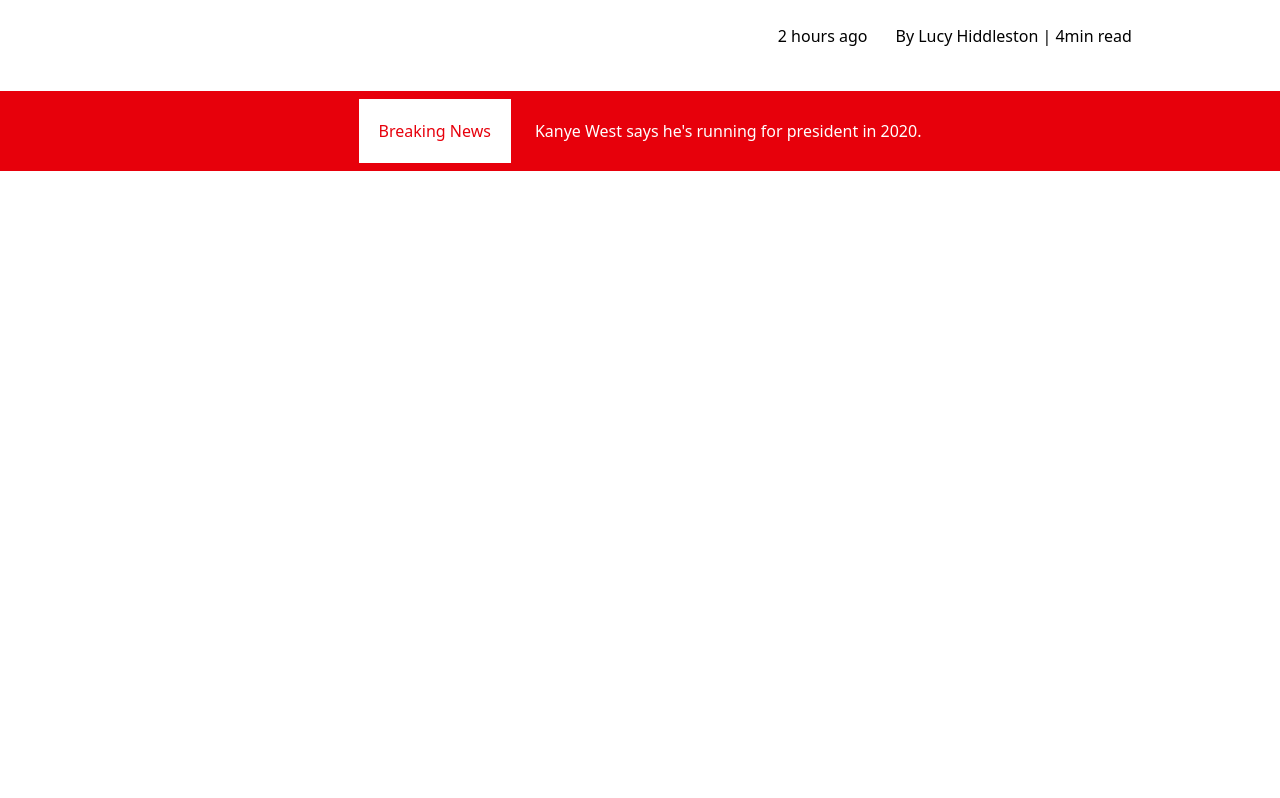
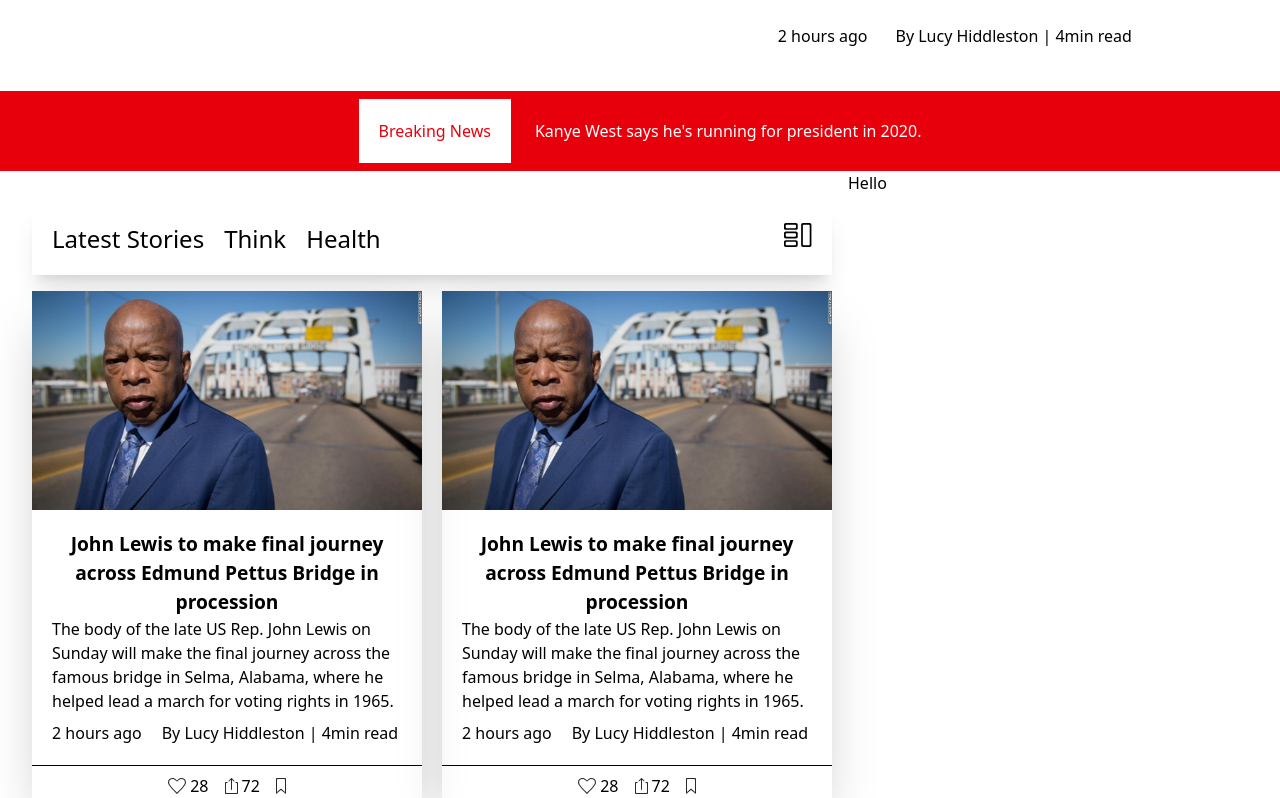
Before and after one commit to mohamedreda18/News, a React (Vite) app in the folder my-app/: page / in a window 1280 px wide. Shown: the part 487-1285 px from the top of the page. Before the commit the page ends 800 px from the top, so only its background shows below. Built offline with nearby package versions, Linux system fonts and the light colour scheme.

Commit message:
Article card

```diff
--- /dev/null
+++ b/my-app/src/components/ArticleCard.jsx
@@ -0,0 +1,46 @@
+import React from 'react'
+import image1 from '../assets/image1.png'
+
+const ArticleCard = () => {
+    return (
+            <div className='shadow-2xl'>
+                <img src={image1} alt="" />
+                <div className='p-5 space-y-2 '>
+                    <div className='text flex flex-col '>
+                        <h2 className='text-center font-bold text-[1.2rem]'>John Lewis to make final journey across Edmund Pettus Bridge in procession</h2>
+                        <p className=''>The body of the late US Rep. John Lewis on Sunday will make the final journey across the famous bridge in Selma, Alabama, where he helped lead a march for voting rights in 1965.</p>
+                    </div>
+                    <div className='lower space-x-5'>
+                        <span>2 hours ago</span>
+                        <span className='font-light'>By Lucy Hiddleston  |  4min read</span>
+                    </div>
+                </div>
+                <footer className='flex pt-2 px-5 space-x-4 justify-center border-t-[1px]'>
+                    <div className='flex items-center space-x-1'>
+                        <span><svg width="18" height="16" viewBox="0 0 18 16" fill="none" xmlns="http://www.w3.org/2000/svg">
+                            <path fill-rule="evenodd" clip-rule="evenodd" d="M9 16C9 16 0 7.64952 0 4.68445C0 1.52744 1.64588 0 5.0625 0C6.75 0 9 2.5811 9 2.5811C9 2.5811 11.25 0 12.9375 0C16.3541 0 18 1.52644 18 4.68445C18 7.64952 9 16 9 16ZM12.9375 1.03264C12.0499 1.03264 9 3.61179 9 3.61179C9 3.61179 5.949 1.03264 5.0625 1.03264C2.07225 1.03264 1.125 2.15932 1.125 4.82149C1.125 7.32371 9 14.4504 9 14.4504C9 14.4504 16.875 7.32371 16.875 4.82149C16.875 2.15932 15.9277 1.03264 12.9375 1.03264Z" fill="#2A2A2A" />
+                        </svg>
+                        </span>
+                        <span>28</span>
+                    </div>
+                    <div className='flex items-center space-x-1'>
+                        <span><svg width="13" height="16" viewBox="0 0 13 16" fill="none" xmlns="http://www.w3.org/2000/svg">
+                            <path fill-rule="evenodd" clip-rule="evenodd" d="M12 16H1C0.447 16 0 15.553 0 15.001V5C0 4.448 0.447 4 1 4H2.5V5H1.5C1.224 5 1 5.225 1 5.5V14.5C1 14.777 1.224 15.001 1.5 15.001H11.5C11.775 15.001 12 14.777 12 14.5V5.5C12 5.225 11.775 5 11.5 5H10.5V4H12C12.552 4 13 4.448 13 5V15.001C13 15.553 12.552 16 12 16ZM8.66602 3.35693L7 1.69092V11.5C7 11.776 6.775 12 6.5 12C6.224 12 6 11.776 6 11.5V1.69092L4.33301 3.35693C4.14301 3.54793 3.83294 3.54793 3.64294 3.35693C3.45294 3.16793 3.45294 2.85697 3.64294 2.66797L6.11304 0.196899C6.11604 0.192899 6.122 0.191012 6.125 0.187012C6.136 0.174012 6.13204 0.154968 6.14404 0.141968C6.16304 0.123968 6.18996 0.129967 6.20996 0.115967C6.28396 0.0559668 6.36995 0.0149346 6.47095 0.00793457C6.47895 0.00793457 6.48604 0.00292969 6.49304 0.00292969C6.49604 0.00292969 6.49798 0 6.50098 0C6.50398 0 6.50603 0.00192969 6.50903 0.00292969C6.51503 0.00192969 6.51902 0.00598145 6.52502 0.00598145C6.64402 0.0119814 6.75196 0.0589346 6.83496 0.132935C6.84196 0.139935 6.85301 0.136944 6.85901 0.142944C6.86501 0.150944 6.86202 0.161969 6.86902 0.167969C6.87302 0.171969 6.87198 0.179937 6.87598 0.184937L9.35803 2.66797C9.54903 2.85697 9.54903 3.16793 9.35803 3.35693C9.16603 3.54893 8.85702 3.54893 8.66602 3.35693Z" fill="#2A2A2A" />
+                        </svg>
+                        </span>
+                        <span>72</span>
+                    </div>
+                    <div className='flex items-center space-x-1'>
+                        <span><svg width="10" height="16" viewBox="0 0 10 16" fill="none" xmlns="http://www.w3.org/2000/svg">
+                            <path fill-rule="evenodd" clip-rule="evenodd" d="M5 12L0 16V1C0 0.447715 0.447715 0 1 0H9C9.55228 0 10 0.447715 10 1V16L5 12ZM9 2C9 1.44772 8.55229 1 8 1H2C1.44772 1 1 1.44772 1 2V14L5 10.5L9 14V2Z" fill="#2A2A2A" />
+                        </svg>
+                        </span>
+                    </div>
+                </footer>
+
+            </div>
+
+    )
+}
+
+export default ArticleCard
--- a/my-app/src/components/BreakingNews.jsx
+++ b/my-app/src/components/BreakingNews.jsx
@@ -2,8 +2,8 @@
 
 const BreakingNews = () => {
   return (
-    <div className="w-full bg-red-600 flex justify-center h-[80px] items-center space-x-6 mt-5">
-      <span className="bg-white  flex items-center text-red-600 p-5 ">
+    <div className="w-full sm:hidden bg-red-600 md:flex justify-center h-[80px] items-center space-x-6 mt-5">
+      <span className="bg-white   items-center text-red-600 p-5 ">
         Breaking News
       </span>
 
--- a/my-app/src/components/Header.jsx
+++ b/my-app/src/components/Header.jsx
@@ -17,7 +17,7 @@
 
 
     return (
-        <nav className="bg-white shadow-md sticky top-0 z-50 flex ">
+        <nav className="bg-white shadow-md sticky top-0 z-50 flex  mx-auto px-4">
             <div className="container mx-auto px-4 p-[14px]">
                 <div className="flex items-center justify-between h-16 ">
                     <Logo />
--- /dev/null
+++ b/my-app/src/components/MainContent.jsx
@@ -0,0 +1,16 @@
+import React from 'react'
+import NewsGrid from './NewsGrid'
+import SideBar from './SideBar'
+
+const MainContent = () => {
+  return (
+    <div className='"max-w-6xl mx-auto px-4 grid grid-cols-3'>
+    <div className='col-span-2'>
+      <NewsGrid />
+      </div>
+      <SideBar/>
+    </div>
+  )
+}
+
+export default MainContent
--- /dev/null
+++ b/my-app/src/components/NewsGrid.jsx
@@ -0,0 +1,29 @@
+import React from 'react'
+import { Link } from 'react-router'
+import ArticleCard from './ArticleCard'
+
+const NewsGrid = () => {
+    return (
+        <div className='"max-w-6xl mx-auto px-4  '>
+            <header className='flex justify-between p-5 bg-[#FFFFFf] shadow-xl mb-[1rem]  mt-[2rem]'>
+                <nav className='space-x-5'>
+                    <Link className='font-medium text-2xl'>Latest Stories</Link>
+                    <Link className='font-medium text-2xl'>Think</Link>
+                    <Link className='font-medium text-2xl'>Health</Link>
+                </nav>
+                <div>
+                    <svg width="28" height="24" viewBox="0 0 28 24" fill="none" xmlns="http://www.w3.org/2000/svg">
+                        <path fill-rule="evenodd" clip-rule="evenodd" d="M11.9992 24H1.71417C0.766232 24 0 23.2321 0 22.2858V18.8558C0 17.9096 0.766232 17.1417 1.71417 17.1417H11.9992C12.9454 17.1417 13.7133 17.9096 13.7133 18.8558V22.2858C13.7133 23.2321 12.9454 24 11.9992 24ZM11.9992 19.7129C11.9992 19.2415 11.6135 18.8558 11.1421 18.8558H2.57125C2.09814 18.8558 1.71417 19.2415 1.71417 19.7129V21.4271C1.71417 21.9019 2.09814 22.2858 2.57125 22.2858H11.1421C11.6135 22.2858 11.9992 21.9019 11.9992 21.4271V19.7129ZM11.9992 15.4275H1.71417C0.766232 15.4275 0 14.6613 0 13.7133V10.285C0 9.33878 0.766232 8.57083 1.71417 8.57083H11.9992C12.9454 8.57083 13.7133 9.33878 13.7133 10.285V13.7133C13.7133 14.6613 12.9454 15.4275 11.9992 15.4275ZM11.9992 11.1421C11.9992 10.6707 11.6135 10.285 11.1421 10.285H2.57125C2.09814 10.285 1.71417 10.6707 1.71417 11.1421V12.8562C1.71417 13.3311 2.09814 13.7133 2.57125 13.7133H11.1421C11.6135 13.7133 11.9992 13.3311 11.9992 12.8562V11.1421ZM11.9992 6.85834H1.71417C0.766232 6.85834 0 6.09211 0 5.14417V1.71417C0 0.769661 0.766232 0 1.71417 0H11.9992C12.9454 0 13.7133 0.769661 13.7133 1.71417V5.14417C13.7133 6.09211 12.9454 6.85834 11.9992 6.85834ZM11.9992 2.57125C11.9992 2.09985 11.6135 1.71417 11.1421 1.71417H2.57125C2.09814 1.71417 1.71417 2.09985 1.71417 2.57125V4.28709C1.71417 4.7602 2.09814 5.14417 2.57125 5.14417H11.1421C11.6135 5.14417 11.9992 4.7602 11.9992 4.28709V2.57125Z" fill="black" />
+                        <path fill-rule="evenodd" clip-rule="evenodd" d="M25.7124 23.9983H18.8558C17.9078 23.9983 17.1416 23.2321 17.1416 22.2858V1.71584C17.1416 0.767906 17.9078 0 18.8558 0H25.7124C26.6587 0 27.4266 0.767906 27.4266 1.71584V22.2858C27.4266 23.2321 26.6587 23.9983 25.7124 23.9983ZM25.7124 2.57125C25.7124 2.09985 25.3267 1.71584 24.8553 1.71584H19.7129C19.2397 1.71584 18.8558 2.09985 18.8558 2.57125V21.4271C18.8558 21.9002 19.2397 22.2858 19.7129 22.2858H24.8553C25.3267 22.2858 25.7124 21.9002 25.7124 21.4271V2.57125Z" fill="black" />
+                    </svg>
+                </div>
+            </header>
+            <div className=' grid grid-cols-2 gap-5'>
+                <ArticleCard/>
+                <ArticleCard/>
+            </div>
+        </div>
+    )
+}
+
+export default NewsGrid
--- /dev/null
+++ b/my-app/src/components/SideBar.jsx
@@ -0,0 +1,11 @@
+import React from 'react'
+
+const SideBar = () => {
+  return (
+    <div>
+      Hello
+    </div>
+  )
+}
+
+export default SideBar
--- a/my-app/src/pages/Home.jsx
+++ b/my-app/src/pages/Home.jsx
@@ -1,13 +1,14 @@
 import React from 'react'
 import Trending from '../components/Trending'
 import BreakingNews from '../components/BreakingNews'
-
+import MainContent from '../components/MainContent'
 
 const Home = () => {
   return (
     <div>
       <Trending/>
       <BreakingNews/>
+        <MainContent/>
     </div>
   )
 }
```
Also changed, not shown: my-app/src/assets/image1.png (added), my-app/src/assets/image2.png (added).
